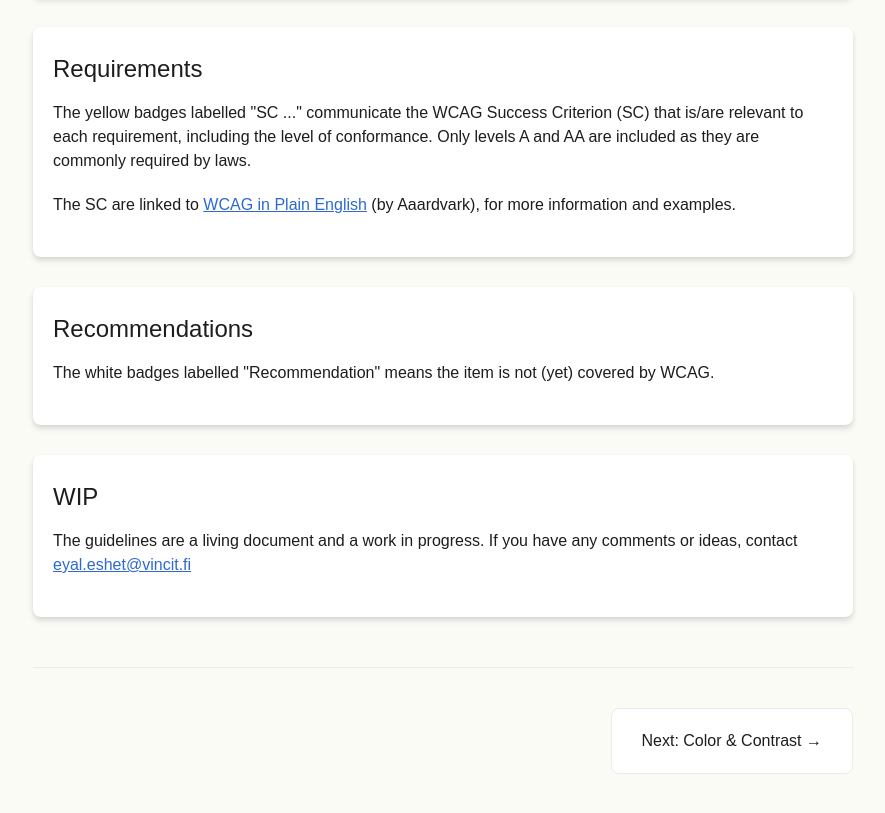
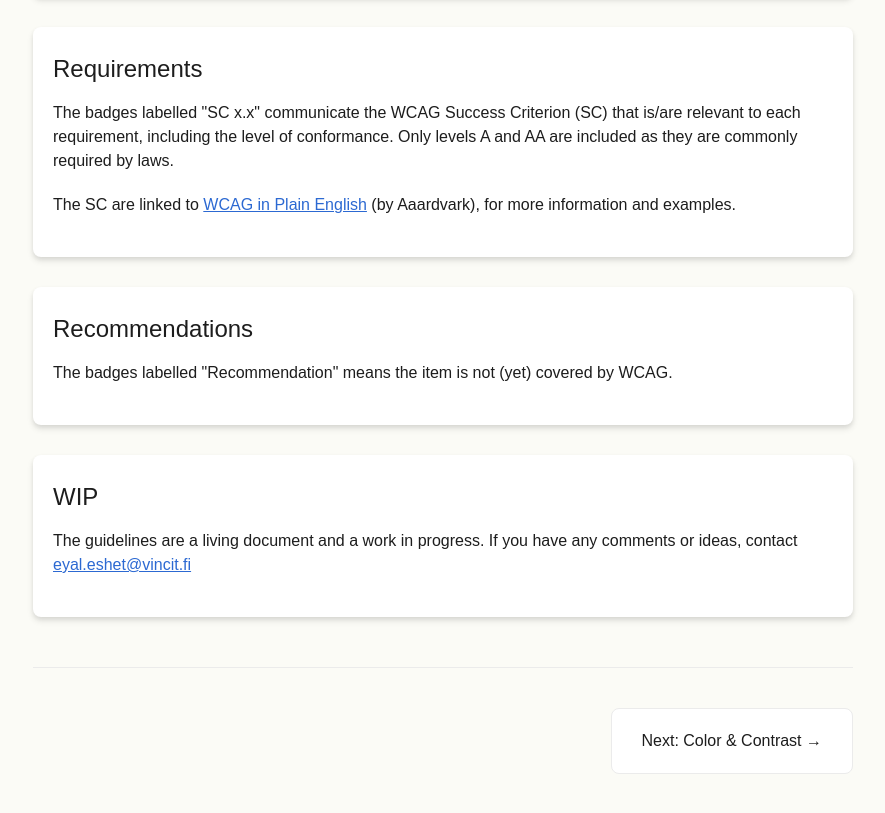
Before and after one commit to eyalito5/a11y-design-guidelines, a website: page index.html in a window 1280 px wide. Shown: the part 1355-2168 px from the top of the page, without its empty margins (347-1232 px from the left). Drawn offline with Linux system fonts and the light colour scheme; a web font is replaced by a local one.

Commit message:
update text

```diff
--- a/index.html
+++ b/index.html
@@ -150,10 +150,10 @@
         <article class="content-section">
           <h2>Requirements</h2>
           <p>
-            The yellow badges labelled "SC ..." communicate the WCAG Success
-            Criterion (SC) that is/are relevant to each requirement, including
-            the level of conformance. Only levels A and AA are included as they
-            are commonly required by laws.
+            The badges labelled "SC x.x" communicate the WCAG Success Criterion
+            (SC) that is/are relevant to each requirement, including the level
+            of conformance. Only levels A and AA are included as they are
+            commonly required by laws.
           </p>
           <p>
             The SC are linked to
@@ -170,8 +170,8 @@
         <article class="content-section">
           <h2>Recommendations</h2>
           <p>
-            The white badges labelled "Recommendation" means the item is not
-            (yet) covered by WCAG.
+            The badges labelled "Recommendation" means the item is not (yet)
+            covered by WCAG.
           </p>
         </article>
 
```
